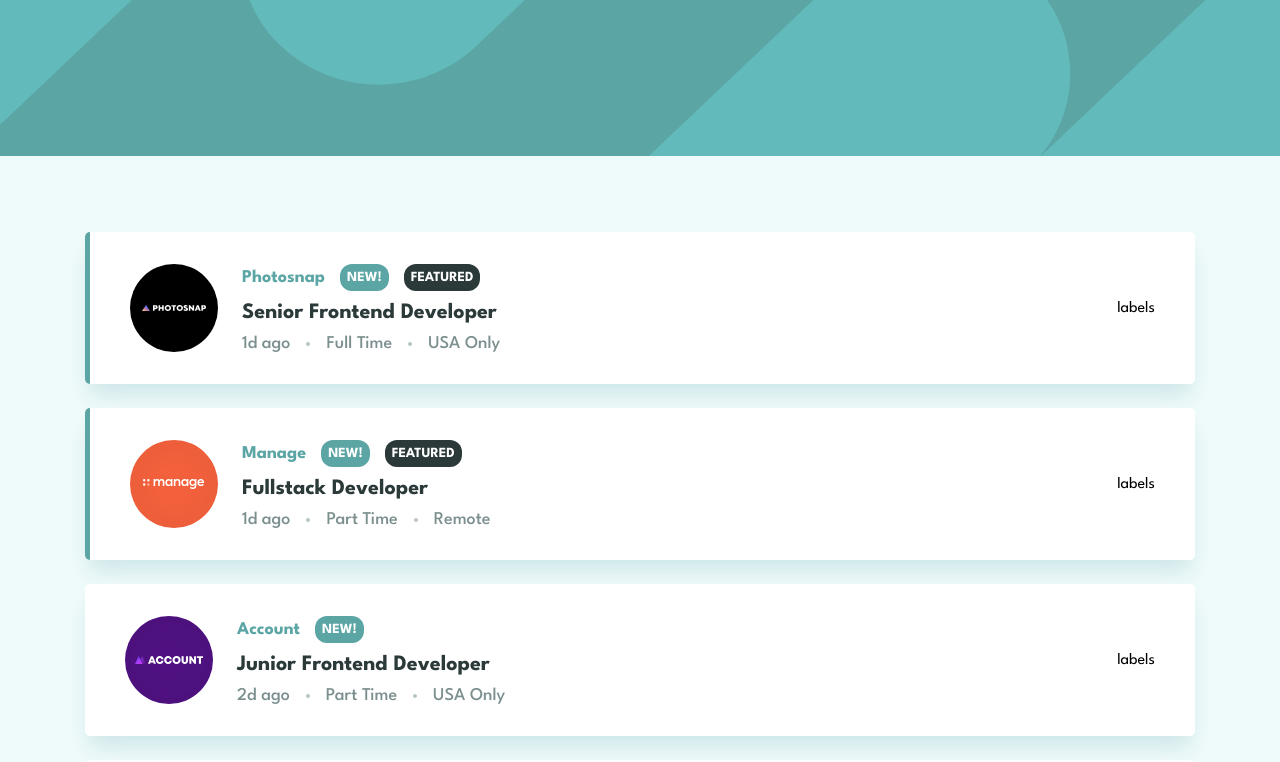
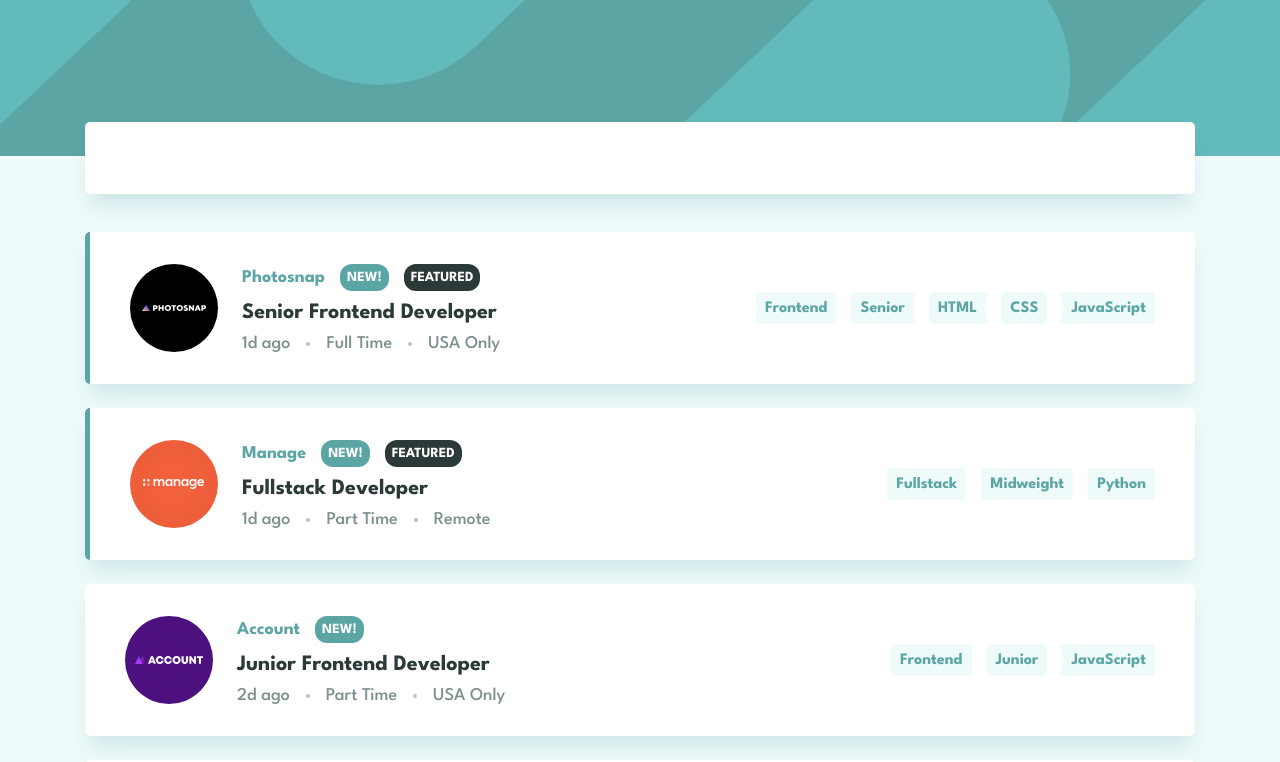
Before and after one commit to EdwinSch/react-joblisting-filters, a React (Vite) app: page / in a window 1280 px wide. Shown: the top 762 px of the page. Built offline with nearby package versions, Linux system fonts and the light colour scheme.

Commit message:
add: labels component and button mapping

```diff
--- a/src/components/Job.jsx
+++ b/src/components/Job.jsx
@@ -1,4 +1,5 @@
 import Flags from "./Flags";
+import Labels from "./Labels";
 
 const Job = ({
   company,
@@ -16,6 +17,7 @@ const Job = ({
 }) => {
   return (
     <article className={featured ? "job-wrapper border-left" : "job-wrapper"}>
+      {/* General Information */}
       <div className="general-info-wrapper">
         <img src={logo} alt={company} className="img" />
         <div className="col">
@@ -33,8 +35,8 @@ const Job = ({
           </div>
         </div>
       </div>
-      {/* SB */}
-      <div className="labels-wrapper">labels</div>
+      {/* Labels */}
+      <Labels role={role} level={level} languages={languages} tools={tools} />
     </article>
   );
 };
--- a/src/components/JobsOverview.jsx
+++ b/src/components/JobsOverview.jsx
@@ -3,6 +3,7 @@ import Job from "./Job";
 const JobsOverview = ({ jobs }) => {
   return (
     <section className="jobs-container">
+      <div className="selected-labels-container">{/* labels */}</div>
       {jobs.map((job) => {
         return <Job key={job.id} {...job} />;
       })}
--- /dev/null
+++ b/src/components/Labels.jsx
@@ -0,0 +1,22 @@
+const Labels = ({ role, level, languages, tools }) => {
+  return (
+    <div className="labels-wrapper">
+      <button type="button" className="filter-btn">
+        {role}
+      </button>
+      <button type="button" className="filter-btn">
+        {level}
+      </button>
+
+      {languages.map((lang, index) => {
+        return (
+          <button key={index} type="button" className="filter-btn">
+            {lang}
+          </button>
+        );
+      })}
+    </div>
+  );
+};
+
+export default Labels;
--- a/src/styles/main.scss
+++ b/src/styles/main.scss
@@ -59,12 +59,23 @@ main {
 
 .jobs-container {
   // border: $inspect;
+  position: relative;
   margin: 0 1.5rem;
   margin-top: 76px;
   width: 1110px;
   display: flex;
   flex-direction: column;
   gap: 24px;
+}
+
+.selected-labels-container {
+  position: absolute;
+  top: -110px;
+  height: 72px;
+  width: 100%;
+  background: white;
+  border-radius: 5px;
+  box-shadow: $shadow;
 }
 
 .job-wrapper {
@@ -132,6 +143,7 @@ main {
 }
 
 //--- Flags Styles
+
 .flag {
   width: fit-content;
   padding: 7px;
@@ -148,3 +160,30 @@ main {
 .feature-flag {
   background: #2b3939;
 }
+
+//--- Lables Styles
+
+.labels-wrapper {
+  display: flex;
+  flex-wrap: wrap;
+  gap: 15px;
+
+  .filter-btn {
+    display: block;
+    padding: 0px 9px;
+    height: 32px;
+    font-family: $font;
+    font-size: 1rem;
+    font-weight: 700;
+    color: $primary;
+    border-radius: 4px;
+    border: none;
+    background: $background;
+    cursor: pointer;
+    transition: 300ms ease;
+  }
+  .filter-btn:hover {
+    color: white;
+    background: $primary;
+  }
+}
```
